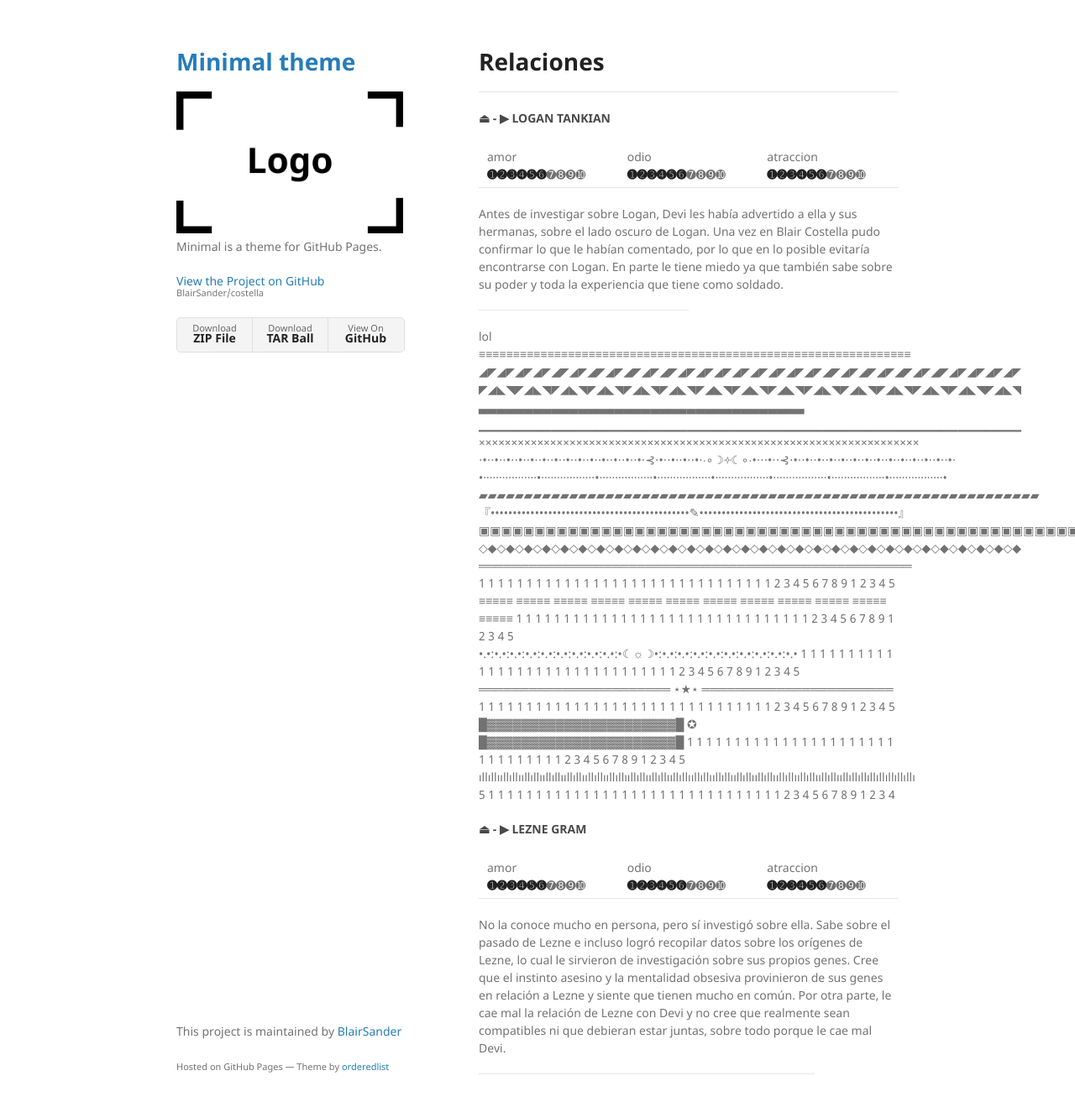
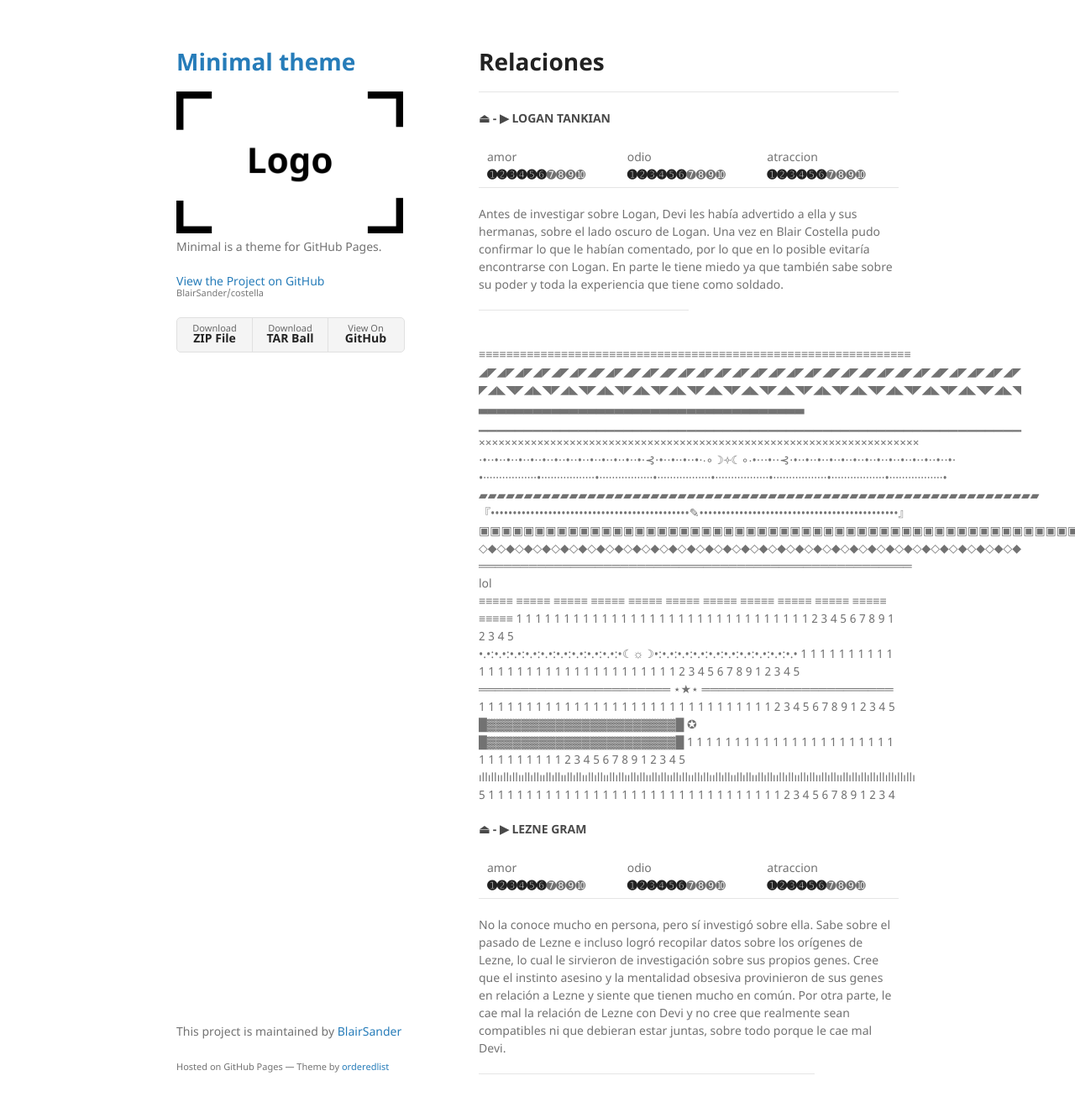
Before and after one commit to BlairSander/costella, a Jekyll site: the page built from relaciones.md, in a window 1280 px wide and 1350 px high. Shown: the top 1319 px of the window at 84% size. Built offline with Jekyll 4.4.1, drawn with Linux system fonts in a browser that asks for light colours; our own code applies the rules of GitHub Pages for plain Markdown files.

Commit message:
Update relaciones.md

```diff
--- a/relaciones.md
+++ b/relaciones.md
@@ -26,7 +26,7 @@ lol
 <br>▣▣▣▣▣▣▣▣▣▣▣▣▣▣▣▣▣▣▣▣▣▣▣▣▣▣▣▣▣▣▣▣▣▣▣▣▣▣▣▣▣▣▣▣▣▣▣▣▣▣▣▣▣▣▣▣▣▣▣▣▣▣
 <br>◇◆◇◆◇◆◇◆◇◆◇◆◇◆◇◆◇◆◇◆◇◆◇◆◇◆◇◆◇◆◇◆◇◆◇◆◇◆◇◆◇◆◇◆◇◆◇◆◇◆◇◆◇◆◇◆◇◆◇◆
 <br>════════════════════════════════════════════════════
-1 1 1 1 1 1 1 1 1 1 1 1 1 1 1 1 1 1 1 1 1 1 1 1 1 1 1 1 1 1 1 2 3 4 5 6 7 8 9 1 2 3 4 5
+lol
 <br>≡≡≡≡≡ ≡≡≡≡≡ ≡≡≡≡≡ ≡≡≡≡≡ ≡≡≡≡≡ ≡≡≡≡≡ ≡≡≡≡≡ ≡≡≡≡≡ ≡≡≡≡≡ ≡≡≡≡≡ ≡≡≡≡≡ ≡≡≡≡≡
 1 1 1 1 1 1 1 1 1 1 1 1 1 1 1 1 1 1 1 1 1 1 1 1 1 1 1 1 1 1 1 2 3 4 5 6 7 8 9 1 2 3 4 5
 <br>•.•:•.•:•.•:•.•:•.•:•.•:•.•:•.•:•.•:•☾☼☽•:•.•:•.•:•.•:•.•:•.•:•.•:•.•:•.•:•.•
```
Also changed, not shown: other parts of relaciones.md (+1 -1 lines).
